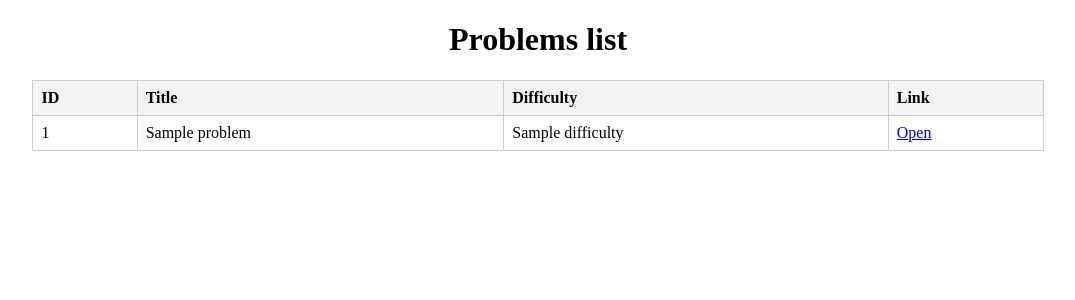
After one commit to kdiduk/carabas, a FastAPI app: template templates/problems.html in a window 1280 px wide. The commit adds this page. Shown: the top 300 px of the page, without its empty margins (102-1177 px from the left). Run offline with FastAPI, Linux system fonts and the light colour scheme; the template is opened without the code that fills it: most values are stand-ins (such as "Sample title", 1, 10 or a date in 2020).

Commit message:
Create page with problems list

```diff
--- a/app/main.py
+++ b/app/main.py
@@ -12,3 +12,16 @@ async def read_root(request: Request):
         "index.html",
         {"request": request, "title": "Title page", "username": "Kirill"}
     )
+
+
+PROBLEM_LIST = [
+    {"slug": "two-sum", "title": "Two Sum", "id": "0001", "difficulty": "00"},
+    {"slug": "reverse-string", "title": "Reverse String", "id": "0002", "difficulty": "05"},
+]
+
+@app.get("/problems", response_class=HTMLResponse)
+async def show_problems(request: Request):
+    return templates.TemplateResponse(
+        "problems.html",
+        {"request": request, "problems": PROBLEM_LIST}
+    )
--- a/templates/index.html
+++ b/templates/index.html
@@ -2,7 +2,7 @@
 <html lang="en">
 <head>
   <meta charset="UTF-8">
-    <title>Welcome</title>
+    <title>Carabas Online Judge</title>
 </head>
 <body>
   <h1>Hello, {{ username }}!</h1>
--- /dev/null
+++ b/templates/problems.html
@@ -0,0 +1,34 @@
+<!DOCTYPE html>
+<html>
+<head>
+    <title>Problems</title>
+    <style>
+        table { border-collapse: collapse; width: 80%; margin: auto; }
+        th, td { border: 1px solid #ccc; padding: 8px; text-align: left; }
+        th { background-color: #f2f2f2; }
+    </style>
+</head>
+<body>
+    <h1 style="text-align:center;">Problems list</h1>
+    <table>
+        <thead>
+            <tr>
+                <th>ID</th>
+                <th>Title</th>
+                <th>Difficulty</th>
+                <th>Link</th>
+            </tr>
+        </thead>
+        <tbody>
+            {% for problem in problems %}
+            <tr>
+                <td>{{ problem.id }}</td>
+                <td>{{ problem.title }}</td>
+                <td>{{ problem.difficulty }}</td>
+                <td><a href="/problems/{{ problem.slug }}">Open</a></td>
+            </tr>
+            {% endfor %}
+        </tbody>
+    </table>
+</body>
+</html>
```
